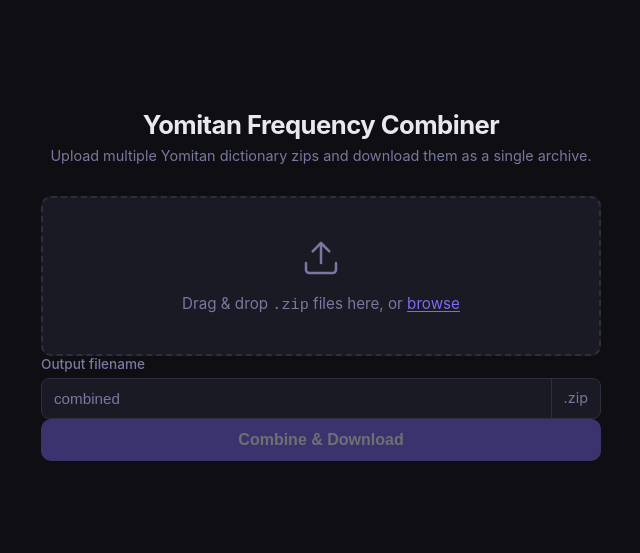
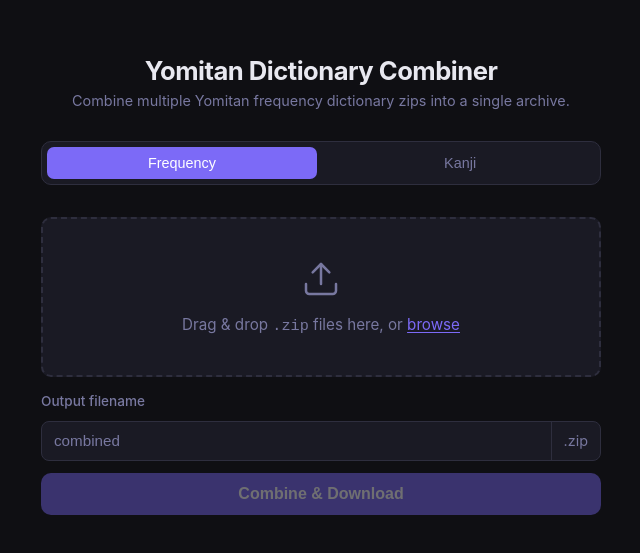
Before and after one commit to AaronTimony/yomitan-frequency-combiner, a website built with Vite: page frontend/index.html in a window 1280 px wide. Shown: the part 115-668 px from the top of the page, without its empty margins (319-959 px from the left). Built offline with nearby package versions, Linux system fonts and the light colour scheme.

Commit message:
Added kanji option and improved spacing between elements

```diff
--- a/frontend/index.html
+++ b/frontend/index.html
@@ -8,9 +8,14 @@
   <body>
     <div id="app">
       <header>
-        <h1>Yomitan Frequency Combiner</h1>
-        <p>Upload multiple Yomitan dictionary zips and download them as a single archive.</p>
+        <h1>Yomitan Dictionary Combiner</h1>
+        <p id="subtitle">Combine multiple Yomitan frequency dictionary zips into a single archive.</p>
       </header>
+
+      <nav id="page-tabs">
+        <button class="tab active" data-tab="frequency">Frequency</button>
+        <button class="tab" data-tab="kanji">Kanji</button>
+      </nav>
 
       <main>
         <section id="drop-zone" role="button" tabindex="0" aria-label="Drop zip files here or click to browse">
--- a/frontend/src/main.ts
+++ b/frontend/src/main.ts
@@ -1,4 +1,19 @@
 import "./style.css";
+
+const subtitle = document.getElementById("subtitle") as HTMLElement;
+
+const tabSubtitles: Record<string, string> = {
+  frequency: "Combine multiple Yomitan frequency dictionary zips into a single archive.",
+  kanji: "Combine multiple Yomitan kanji dictionary zips into a single archive.",
+};
+
+document.getElementById("page-tabs")!.addEventListener("click", (e) => {
+  const tab = (e.target as Element).closest<HTMLButtonElement>(".tab");
+  if (!tab) return;
+  document.querySelectorAll(".tab").forEach((t) => t.classList.remove("active"));
+  tab.classList.add("active");
+  subtitle.textContent = tabSubtitles[tab.dataset.tab ?? "frequency"];
+});
 
 const dropZone = document.getElementById("drop-zone") as HTMLElement;
 const fileInput = document.getElementById("file-input") as HTMLInputElement;
--- a/frontend/src/style.css
+++ b/frontend/src/style.css
@@ -49,6 +49,38 @@ header p {
   margin-top: 0.4rem;
   color: var(--text-muted);
   font-size: 0.9rem;
+}
+
+/* Page tabs */
+#page-tabs {
+  display: flex;
+  gap: 0.5rem;
+  background: var(--surface);
+  border: 1px solid var(--border);
+  border-radius: var(--radius);
+  padding: 0.3rem;
+}
+
+.tab {
+  flex: 1;
+  padding: 0.5rem 1rem;
+  background: transparent;
+  border: none;
+  border-radius: 7px;
+  color: var(--text-muted);
+  font-size: 0.9rem;
+  font-weight: 500;
+  cursor: pointer;
+  transition: background 0.15s, color 0.15s;
+}
+
+.tab:hover {
+  color: var(--text);
+}
+
+.tab.active {
+  background: var(--accent);
+  color: #fff;
 }
 
 /* Drop zone */
@@ -162,7 +194,8 @@ header p {
 #options {
   display: flex;
   flex-direction: column;
-  gap: 0.4rem;
+  gap: 0.75rem;
+  margin-top: 1rem;
 }
 
 #options label {
@@ -209,6 +242,7 @@ header p {
 
 /* Combine button */
 #combine-btn {
+  margin-top: 0.75rem;
   width: 100%;
   padding: 0.75rem;
   border: none;
```
Also changed, not shown: frontend/src/main.js (+13 -0 lines).
